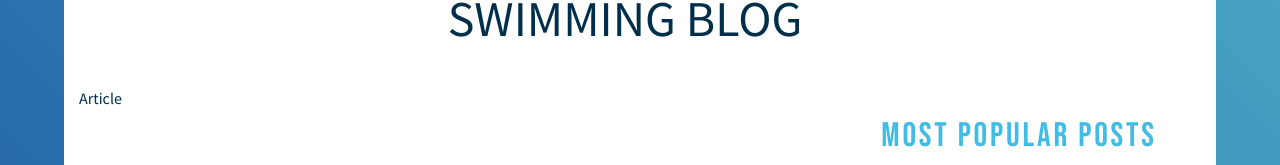
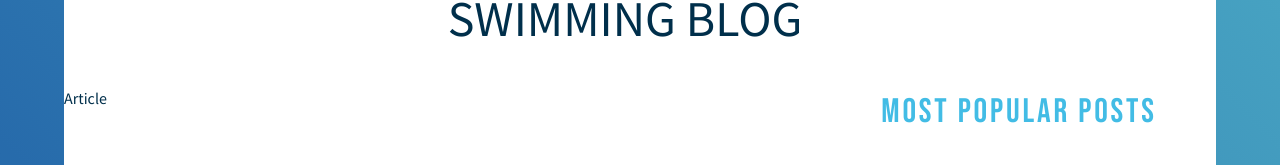
Before and after one commit to ViktoriiaF/final-project-react-swimming-blog, a React (Create React App) app: page /article in a window 1280 px wide. Shown: the part 159-324 px from the top of the page. Built offline with nearby package versions, Linux system fonts and the light colour scheme.

Commit message:
move route path /article from main to content

```diff
--- a/src/App/Main/Content/Content.js
+++ b/src/App/Main/Content/Content.js
@@ -2,6 +2,7 @@ import React from 'react'
 import { Route } from 'react-router'
 import ArticleList from './Articles/ArticleList'
 import PopularArticlesList from './Articles/PopulareArticles/PopularAriclesList'
+import ArticlePage from './ArticlePage/ArticlePage'
 
 
 const Content=()=>{
@@ -11,6 +12,7 @@ const Content=()=>{
             <div className="list-news row col-lg-8 col-sm-12 col-md-12">
                 <Route path="/" exact component={ArticleList}/>
                 <Route path="/articles/:category" component={ArticleList}/>
+                <Route path="/article" component={ArticlePage}/>
             </div>
              {/* <!-- /Left Content --> */}
 
--- a/src/App/Main/Main.js
+++ b/src/App/Main/Main.js
@@ -1,7 +1,6 @@
 import React from 'react'
 import CategoryList from './CategoryList/CategoryList'
 import Content from './Content/Content'
-import ArticlePage from './Content/ArticlePage/ArticlePage'
 import { Route } from "react-router-dom"
 
 import './main.css'
@@ -27,7 +26,7 @@ const Main = ({
                 <Route path="/" exact render={()=><CategoryList
                            setCategory={setCategory}
                 />}/>
-               <Route path="/article" component={ArticlePage}/>
+
                 <Content
 
                 />
```
